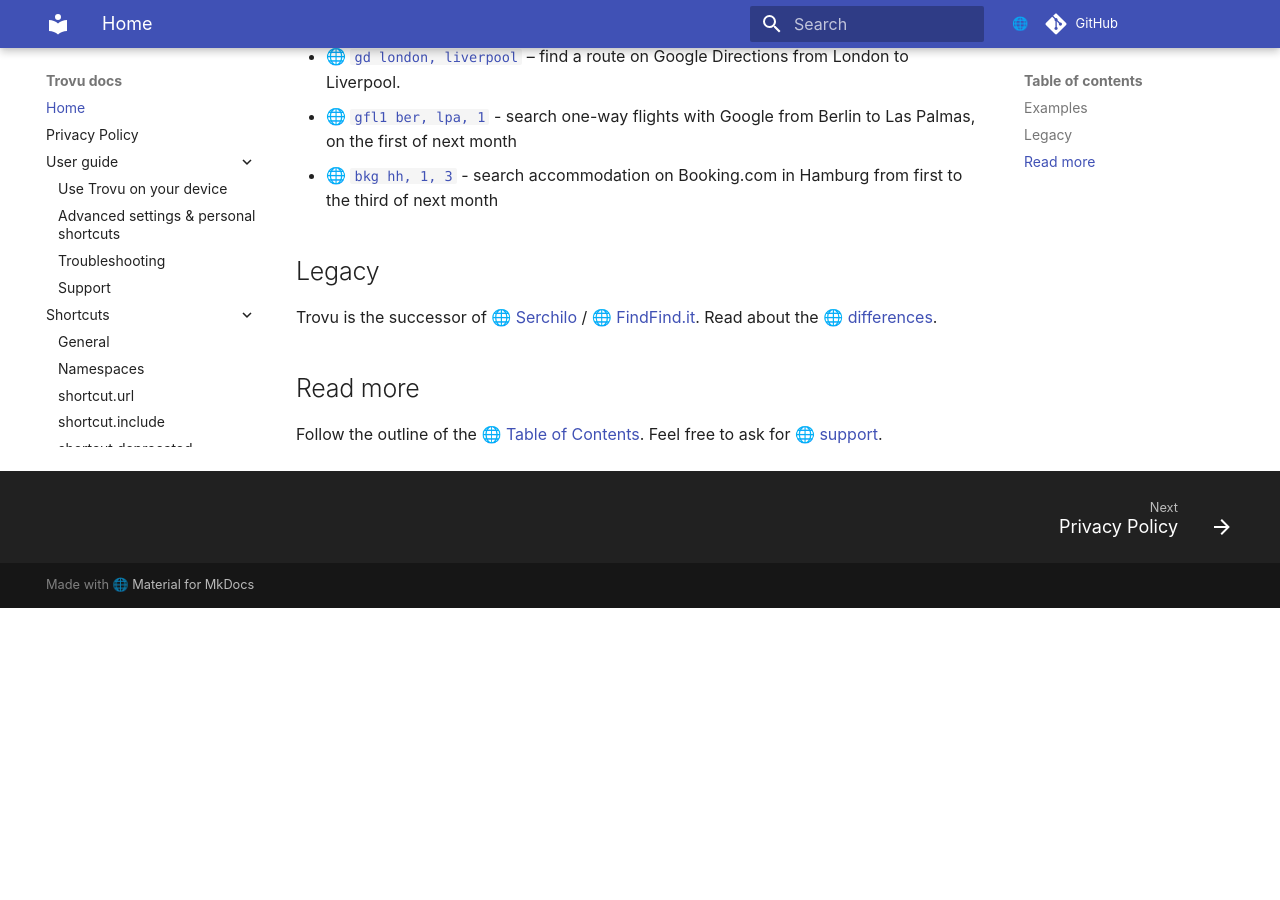
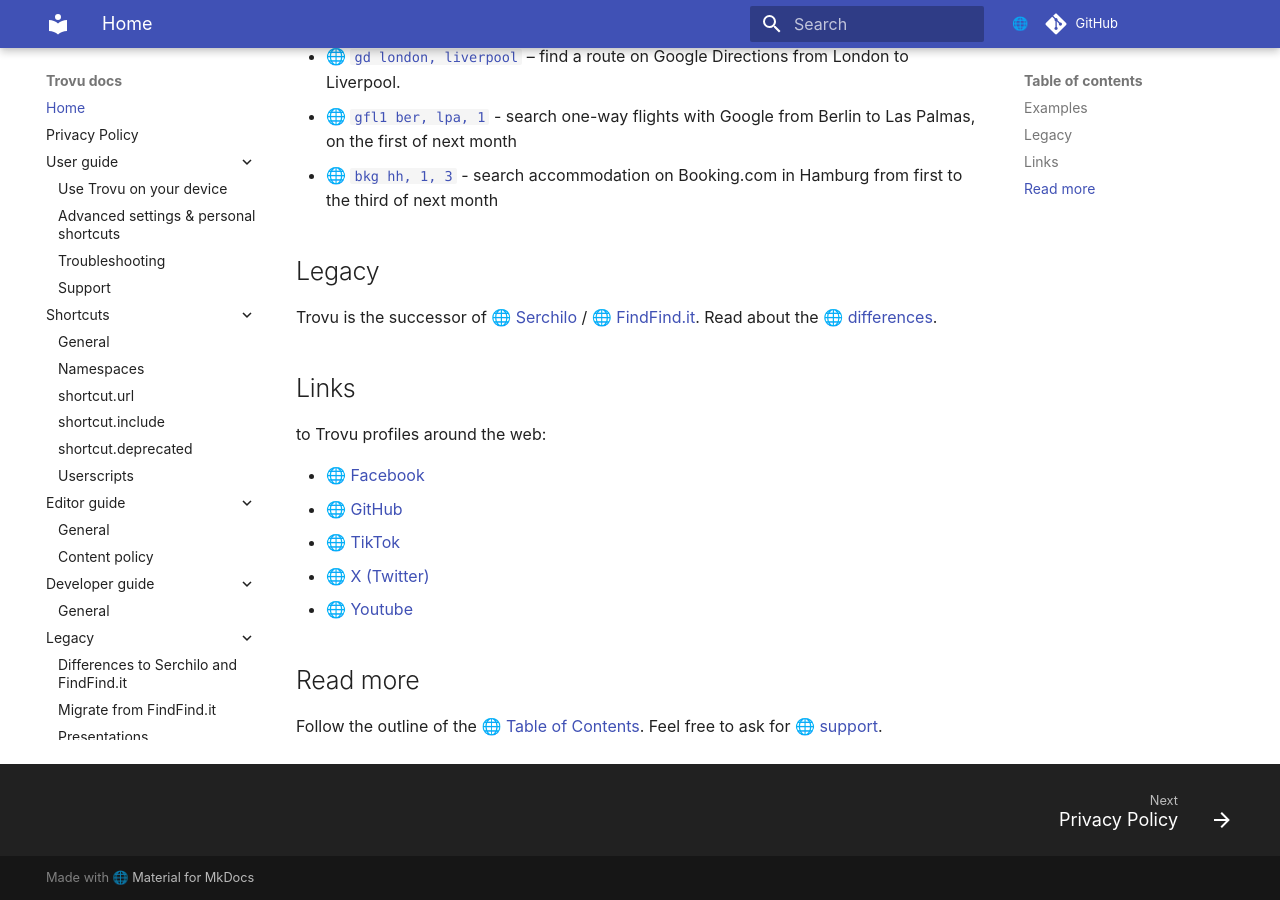
Before and after one commit to trovu/trovu, an MkDocs documentation site: the page built from docs/index.md, in a window 1280 px wide and 900 px high, scrolled down 519 px. Built offline with MkDocs 1.6.1 and Material for MkDocs 9.7.7, drawn with Linux system fonts in a browser that asks for light colours; comment, search, counter and statistics services are not loaded; before the commit the page ends 1127 px from its top, so only the background shows below that.

Commit message:
Move linktree here.

```diff
--- a/docs/index.md
+++ b/docs/index.md
@@ -21,6 +21,16 @@
 
 Trovu is the successor of [Serchilo](https://github.com/georgjaehnig/serchilo-drupal) / [FindFind.it](https://www.findfind.it/). Read about the [differences](https://trovu.net/docs/legacy/differences/).
 
+## Links
+
+to Trovu profiles around the web:
+
+-   [Facebook](https://facebook.com/trovu.net)
+-   [GitHub](https://github.com/trovu)
+-   [TikTok](https://www.tiktok.com/@trovu.net)
+-   [X (Twitter)](https://twitter.com/trovu_net)
+-   [Youtube](https://www.youtube.com/channel/UCyq5j5XLgkoJ7X7fKiAjOng)
+
 ## Read more
 
 Follow the outline of the [Table of Contents](https://trovu.net/docs/). Feel free to ask for [support](https://trovu.net/docs/users/support/).
```
